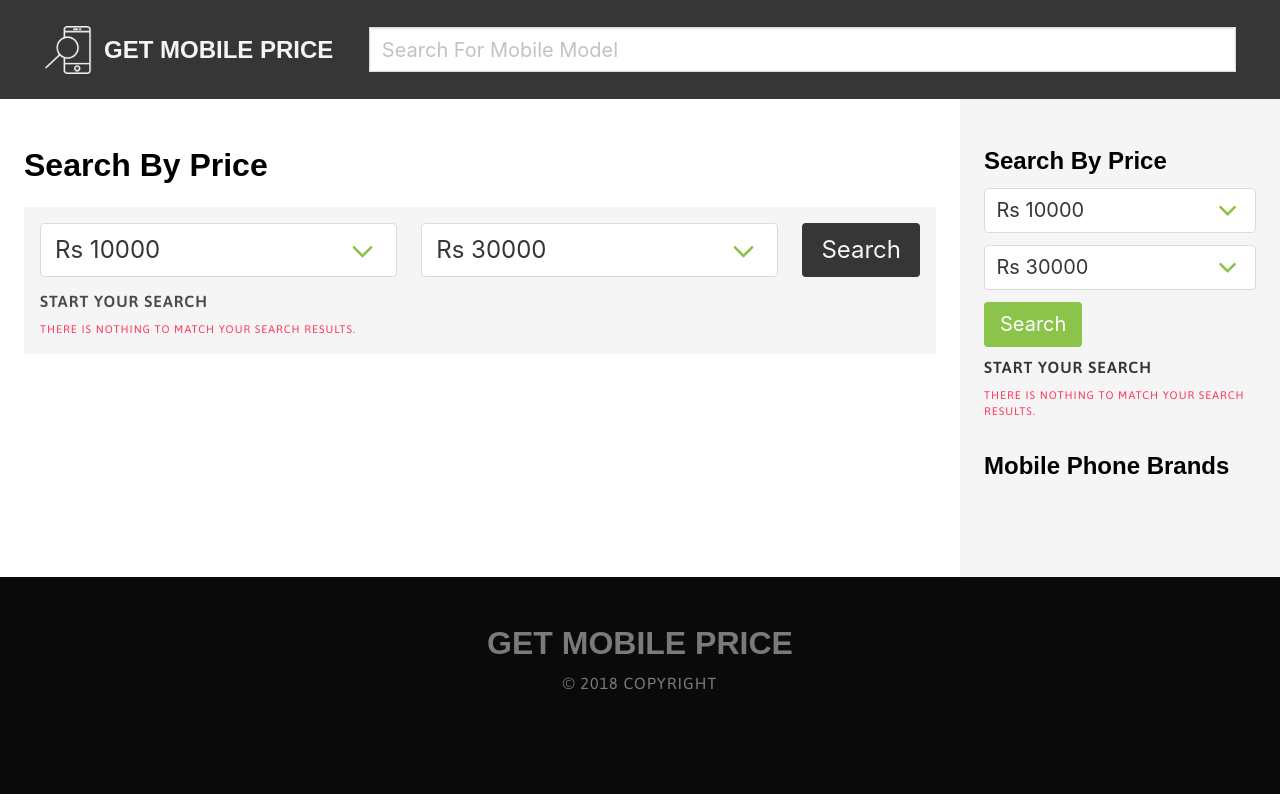
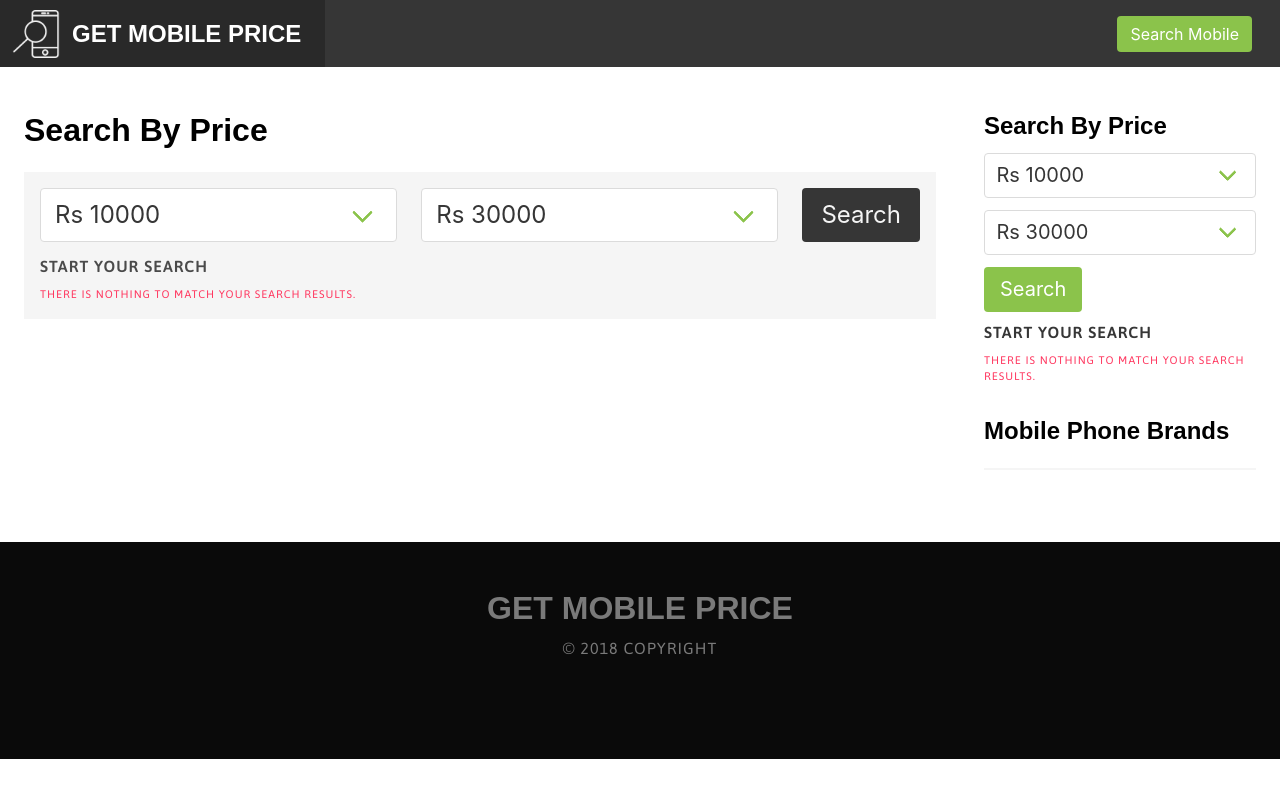
Before and after one commit to saqibrauf/gmt, a Django app: page /search/ in a window 1280 px wide. Run offline with Django 3.2, Linux system fonts and the light colour scheme; data that the repository does not hold is empty; some libraries are stand-ins or nearby versions; some web fonts are replaced.

Commit message:
searching

```diff
--- a/assets/css/styles.css
+++ b/assets/css/styles.css
@@ -61,19 +61,18 @@ b, strong {
 
 .scrollToTop{
     position:fixed;
-    bottom:25px;
-    right:25px;
+    bottom:15px;
+    right:15px;
     display:none;
 }
 
-#search p {
+#search-by-phone-result p {
 	border: 1px solid #e4e3e3;
 	padding: .5rem;
 	margin-bottom: .25rem;
-	margin-right: 1rem;
 }
 
-#search p:hover {
+#search-by-phone-result p:hover {
 	background-color: #d8d8d8 !important;
 }
 
--- a/mprices/admin.py
+++ b/mprices/admin.py
@@ -17,5 +17,6 @@ class PhoneAdmin(SummernoteModelAdmin):
     summernote_fields = '__all__'
     list_display = ('phone_model', 'price', 'release', 'brand_name')
     autocomplete_fields = ['brand_name']
+    search_fields = ['phone_model']
 
 admin.site.register(Phone, PhoneAdmin)
--- a/templates/base.html
+++ b/templates/base.html
@@ -2,7 +2,7 @@
 {% load static %}
 
 <!DOCTYPE html>
-<html lang="en">
+<html lang="en" class="has-navbar-fixed-top">
 
 <head>
     <meta charset="utf-8">
@@ -27,13 +27,13 @@
 
         gtag('config', 'UA-47699964-5');
     </script>
-  <script async src="//pagead2.googlesyndication.com/pagead/js/adsbygoogle.js"></script>
+    <!--script async src="//pagead2.googlesyndication.com/pagead/js/adsbygoogle.js"></script>
     <script>
         (adsbygoogle = window.adsbygoogle || []).push({
             google_ad_client: "ca-pub-7688661235566872",
             enable_page_level_ads: true
         });
-    </script>
+    </script-->
     <script type="application/ld+json">
         {
             "@context": "http://schema.org",
@@ -44,10 +44,29 @@
     </script>
 </head>
 
-<body class="content has-background-white is-marginless">
+<body class="content has-background-white is-marginless" style="position: relative;">
 
 
     {% include 'navbar.html' %}
+
+    <div id="search-by-phone" class="hero is-fullheight is-overlay has-background-white is-hidden" style="z-index: 99; position: fixed;">
+        <div class="section hero-body" style="position: relative;">
+            <div class="container">
+                <div class="field has-addons">
+                    <div class="control is-expanded">
+                        <input class="input is-large" id="search-by-phone-query" placeholder="Search For Mobile Model">
+                    </div>
+                    <div class="control">
+                        <button id="search-by-phone-btn" class="button is-large is-primary">Close</button>
+                    </div>
+                </div>
+                <div id="search-by-phone-result" class="is-hidden">
+                    <div class="has-text-black"></div>
+                </div>
+            </div>
+        </div>
+    </div>
+
 
     <header>{% block 'above_content' %}{% endblock %}</header>
 
@@ -58,7 +77,7 @@
                     {% block 'content' %}{% endblock %}
                 </main>
             </div>
-            <div class="column is-3-desktop is-paddingless is-marginless has-background-light">
+            <div class="column is-3-desktop is-paddingless is-marginless">
                 <aside class="section">
                     <div>
                         <h2 class="is-size-4">Search by price</h2>
@@ -127,7 +146,7 @@
             </div>
         </div>
     </div>
-    <a href="#" class="scrollToTop button is-medium is-primary is-rounded">TOP</a>
+    <a href="#" class="scrollToTop button is-medium is-primary">TOP</a>
 {% block 'below_content' %}{% endblock %}
 
 <footer id="footer" class="footer has-background-black">
@@ -144,8 +163,8 @@
     $(document).ready(function(){
 
         //Ajax call to search phone models
-        $('#phones').keyup(function(){
-            var term = $('#phones').val();
+        $('#search-by-phone-query').keyup(function(){
+            var term = $('#search-by-phone-query').val();
             $.get({
                 url: '{% url 'get_phone' %}',
                 data: {
@@ -154,14 +173,14 @@
                 dataType: 'json',
                 success: function (data) {
                     if (data != 'none') {
-                        $('#search div').empty();
-                        $('#search').removeClass('is-hidden');
+                        $('#search-by-phone-result div').empty();
+                        $('#search-by-phone-result').removeClass('is-hidden');
                         $.each(data, function(i, v) {
                             var html = '<p class="is-uppercase"><a class="is-block" href="' + v.url + '">' + v.model + '</a></p>'
-                            $('#search div').append(html);
+                            $('#search-by-phone-result div').append(html);
                         });
                     } else {
-                        $('#search').addClass('is-hidden');
+                        $('#search-by-phone-result').addClass('is-hidden');
                     }
                 }
             });
@@ -182,12 +201,16 @@
             return false;
         });
 
-        $('.delete').click(function(){
-            $('#search').addClass('is-hidden');
-            $('#search p').empty();
-            $('#phones').val('');
+        $('#search-by-phone-btn').click(function(){
+            $('#search-by-phone').addClass('is-hidden');
+            $('#search-by-phone-result p').empty();
+            $('#search-by-phone-result div').empty();
+            $('#search-by-phone-query').val('');
         });
 
+        $('.mobile-search').click(function(){
+            $('#search-by-phone').removeClass('is-hidden');
+        })
     });
 </script>
 
--- a/templates/navbar.html
+++ b/templates/navbar.html
@@ -1,10 +1,8 @@
 {% load static %}
 
-<div class="hero is-dark">
-    <div class="hero-head">
-        <nav class="navbar is-spaced">
+<nav class="navbar is-dark is-fixed-top">
     <div class="container is-fluid">
-                <div class="navbar-brand">
+        <div class="navbar-brand" style="flex-grow: 1; justify-content: space-between;">
             <a class="navbar-item" href="{% url 'index' %}">
                 <div class="columns is-mobile is-vcentered is-paddingless is-marginless">
                     <div class="column is-narrow is-marginless is-paddingless">
@@ -15,36 +13,32 @@
                     <div class="column is-marginless">
                         {% url 'index' as home_url %}
                         {% if request.get_full_path == home_url %}
-                                    <h2 class="title is-marginless is-4" style="text-transform: uppercase;">Get Mobile Price</h2>
+                            <h2 class="title is-marginless is-4 has-text-white" style="text-transform: uppercase;">Get Mobile Price</h2>
                         {% else %}
-                                    <p class="title is-marginless is-4" style="text-transform: uppercase;">Get Mobile Price</p>
+                            <p class="title is-marginless is-4 has-text-white" style="text-transform: uppercase;">Get Mobile Price</p>
                         {% endif %}
                     </div>
                 </div>
             </a>
-                    <div class="navbar-burger burger" data-target="navMain">
+            <div class="navbar-item">
+                <div class="control">
+                    <button class="button is-primary mobile-search">Search Mobile</button>
+                </div>
+            </div>
+            <div class="navbar-burger burger is-hidden" data-target="navMain">
                 <span></span>
                 <span></span>
                 <span></span>
             </div>
         </div>
-                <div id="navMain" class="navbar-menu">
-                    <div class="navbar-start" style="flex-grow: 1;">
-                        <div class="navbar-item" style="flex-grow: 1;">
-                            <div style="position: relative; width: 100%;">
+        <div id="navMain" class="navbar-menu is-hidden">
+            <div class="navbar-end">
+                <div class="navbar-item">
                     <div class="control">
-                                    <input class="input is-medium" id="phones" placeholder="Search For Mobile Model" style="border-radius: 0;">
-                                </div>
-                                <div id="search" class="notification is-radiusless is-hidden" style="position: absolute; z-index: 99; right: 1px; left: 1px;">
-                                    <button class="delete is-large"></button>
-                                    <div class="has-text-black"></div>
-                                </div>
-                            </div>
+                        <button class="button is-primary mobile-search">Search Mobile</button>
                     </div>
                 </div>
             </div>
         </div>
     </div>
 </nav>
-    </div>
-</div>
```
Lines whose indentation alone changed are shown as unchanged.
